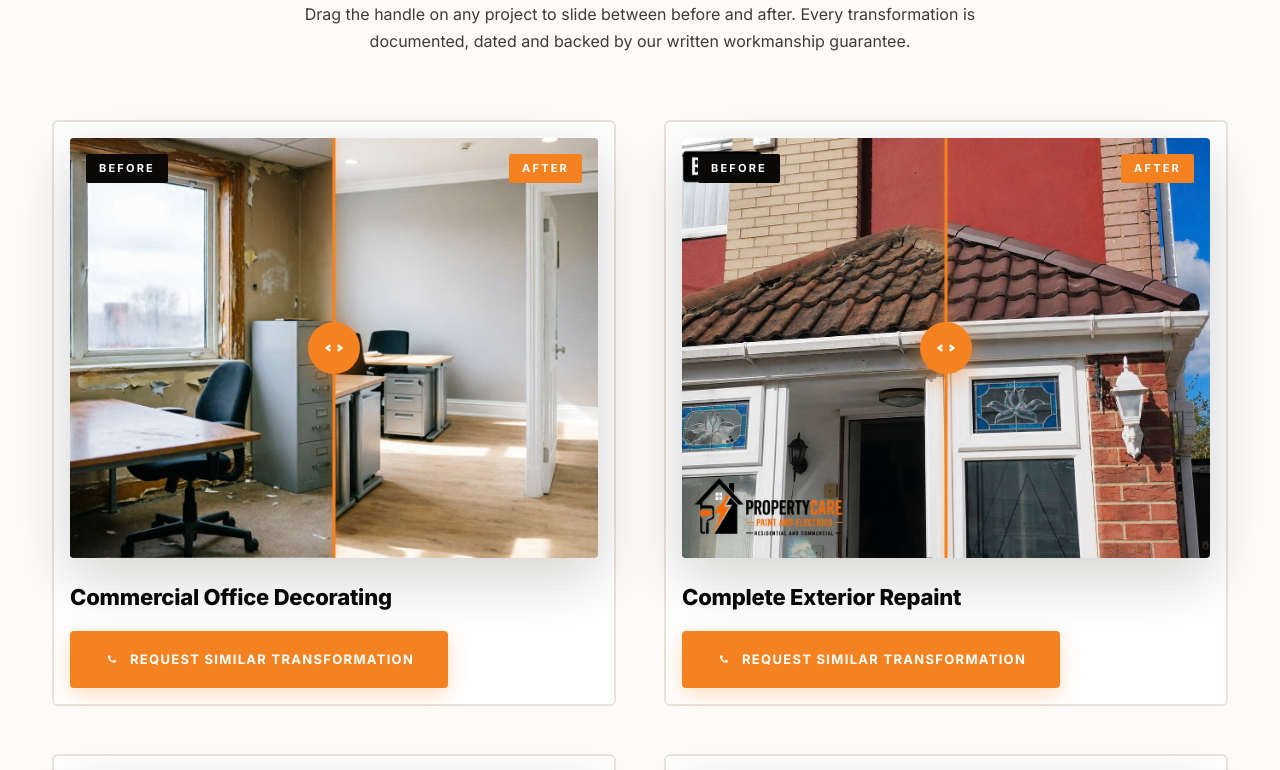
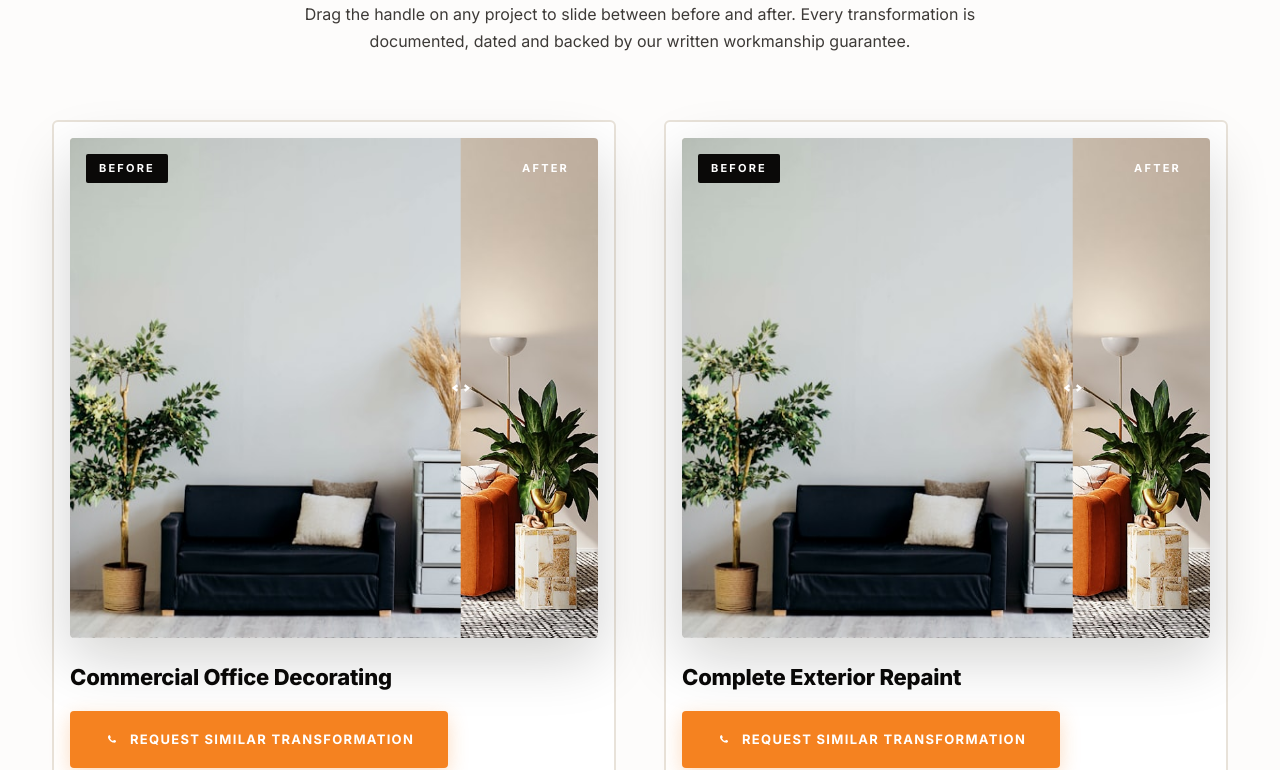
Before and after one commit to bickyblinkz30/Propertycare, a Next.js app: page /portfolio in a window 1280 px wide. Shown: the part 5580-6350 px from the top of the page. Built offline with nearby package versions, Linux system fonts and the light colour scheme.

Commit message:
Restore src/app/components/BeforeAfterSlider.tsx to go-live state (5d8daae) — revert accidental clobber

```diff
--- a/src/app/components/BeforeAfterSlider.tsx
+++ b/src/app/components/BeforeAfterSlider.tsx
@@ -2,35 +2,26 @@
 import { useEffect, useRef } from "react";
 
 /*
-  Reusable before/after comparison slider (drag the orange handle — mouse + touch).
-  Used prop-less on the home page (falls back to the placeholder pair below) and
-  data-driven in the Portfolio "See The Difference" gallery (one instance per project).
+  Drag-to-reveal before/after comparison slider.
 
-  Pass `before` / `after` as /images/... paths. Paths are URL-encoded internally,
-  so filenames containing spaces or & (e.g. "Hallway & Staircase-...") work as-is.
-  Set `autoplay={false}` when rendering many sliders at once (the Portfolio grid)
-  to avoid running one animation loop per slider.
+  Image pairs are passed in as props so the same component can power multiple
+  transformations. Defaults point at the local placeholder photos in
+  /public/images/placeholders/ — swap these for real client project photos
+  via the `beforeAfterTransformations` array in src/lib/images.ts.
 */
-const DEFAULT_BEFORE = "/images/placeholders/before-1.jpg";
-const DEFAULT_AFTER = "/images/placeholders/after-1.jpg";
-
-type Props = {
-  before?: string;
-  after?: string;
-  beforeAlt?: string;
-  afterAlt?: string;
-  height?: number;
-  autoplay?: boolean;
+export type BeforeAfterEntry = {
+  beforeImg: string;
+  afterImg: string;
+  caption?: string;
+  location?: string;
 };
 
 export default function BeforeAfterSlider({
-  before = DEFAULT_BEFORE,
-  after = DEFAULT_AFTER,
-  beforeAlt = "Before renovation",
-  afterAlt = "Renovated result",
-  height = 500,
-  autoplay = true,
-}: Props) {
+  beforeImg = "/images/placeholders/before-1.jpg",
+  afterImg = "/images/placeholders/after-1.jpg",
+  caption,
+  location,
+}: BeforeAfterEntry) {
   const wrapRef = useRef<HTMLDivElement>(null);
   const beforeRef = useRef<HTMLDivElement>(null);
   const divRef = useRef<HTMLDivElement>(null);
@@ -55,7 +46,6 @@ export default function BeforeAfterSlider({
   }
 
   useEffect(() => {
-    if (autoplay) {
     autoRef.current = setInterval(() => {
       angleRef.current += dirRef.current * 0.5;
       if (angleRef.current <= 18 || angleRef.current >= 82) dirRef.current *= -1;
@@ -65,7 +55,6 @@ export default function BeforeAfterSlider({
         setSlider(r.left + r.width * (angleRef.current / 100));
       }
     }, 16);
-    }
 
     const mm = (e: MouseEvent) => { if (dragging.current) setSlider(e.clientX); };
     const tm = (e: TouchEvent) => { if (dragging.current) setSlider(e.touches[0].clientX); };
@@ -82,42 +71,51 @@ export default function BeforeAfterSlider({
       window.removeEventListener("mouseup", up);
       window.removeEventListener("touchend", up);
     };
-  }, [autoplay]);
+  }, []);
 
   const start = (x: number) => { stopAuto(); dragging.current = true; setSlider(x); };
-
-  const beforeSrc = encodeURI(before);
-  const afterSrc = encodeURI(after);
 
   return (
     <div
       ref={wrapRef}
       onMouseDown={(e) => start(e.clientX)}
       onTouchStart={(e) => start(e.touches[0].clientX)}
-      style={{ position: "relative", height, overflow: "hidden", borderRadius: 4, cursor: "ew-resize", userSelect: "none", boxShadow: "0 20px 60px rgba(10,9,8,0.18)" }}
+      style={{ position: "relative", height: 500, overflow: "hidden", borderRadius: 4, cursor: "ew-resize", userSelect: "none", boxShadow: "0 20px 60px rgba(10,9,8,0.18)" }}
     >
       {/* AFTER (full image underneath) */}
       <div style={{ position: "absolute", inset: 0 }}>
         {/* eslint-disable-next-line @next/next/no-img-element */}
-        <img src={afterSrc} alt={afterAlt} style={{ width: "100%", height: "100%", objectFit: "cover", display: "block" }} />
-        <div style={{ position: "absolute", top: 16, right: 16, background: "#F58220", color: "#fff", fontSize: 11, fontWeight: 700, letterSpacing: "0.2em", textTransform: "uppercase", padding: "6px 13px", borderRadius: 2 }}>After</div>
+        <img src={afterImg} alt="Renovated interior" style={{ width: "100%", height: "100%", objectFit: "cover", display: "block" }} />
+        <div style={{ position: "absolute", top: 16, right: 16, background: "var(--color-accent)", color: "#fff", fontSize: 11, fontWeight: 700, letterSpacing: "0.2em", textTransform: "uppercase", padding: "6px 13px", borderRadius: 2 }}>After</div>
       </div>
 
       {/* BEFORE (clipped by slider position) */}
       <div ref={beforeRef} style={{ position: "absolute", inset: 0, clipPath: "inset(0 50% 0 0)" }}>
         {/* eslint-disable-next-line @next/next/no-img-element */}
-        <img src={beforeSrc} alt={beforeAlt} style={{ width: "100%", height: "100%", objectFit: "cover", display: "block" }} />
+        <img src={beforeImg} alt="Before renovation" style={{ width: "100%", height: "100%", objectFit: "cover", display: "block" }} />
         <div style={{ position: "absolute", top: 16, left: 16, background: "#0A0908", color: "#fff", fontSize: 11, fontWeight: 700, letterSpacing: "0.2em", textTransform: "uppercase", padding: "6px 13px", borderRadius: 2 }}>Before</div>
       </div>
 
       {/* Divider */}
-      <div ref={divRef} style={{ position: "absolute", top: 0, bottom: 0, width: 3, background: "#F58220", left: "50%", transform: "translateX(-50%)", zIndex: 10, pointerEvents: "none", boxShadow: "0 0 10px rgba(245,130,32,0.5)" }} />
+      <div ref={divRef} style={{ position: "absolute", top: 0, bottom: 0, width: 3, background: "var(--color-accent)", left: "50%", transform: "translateX(-50%)", zIndex: 10, pointerEvents: "none", boxShadow: "0 0 10px rgba(var(--color-accent-rgb),0.5)" }} />
       {/* Knob */}
-      <div ref={knobRef} style={{ position: "absolute", top: "50%", left: "50%", transform: "translate(-50%,-50%)", width: 52, height: 52, background: "#F58220", borderRadius: "50%", display: "flex", alignItems: "center", justifyContent: "center", pointerEvents: "none", zIndex: 11, boxShadow: "0 6px 24px rgba(245,130,32,0.5)" }}>
+      <div ref={knobRef} style={{ position: "absolute", top: "50%", left: "50%", transform: "translate(-50%,-50%)", width: 52, height: 52, background: "var(--color-accent)", borderRadius: "50%", display: "flex", alignItems: "center", justifyContent: "center", pointerEvents: "none", zIndex: 11, boxShadow: "0 6px 24px rgba(var(--color-accent-rgb),0.5)" }}>
         <svg width="22" height="22" viewBox="0 0 24 24" fill="none" stroke="#fff" strokeWidth="2.5">
           <path d="M8 9l-4 3 4 3M16 9l4 3-4 3" />
         </svg>
       </div>
+
+      {/* Optional caption overlay */}
+      {(caption || location) && (
+        <div style={{ position: "absolute", left: 0, right: 0, bottom: 0, zIndex: 12, pointerEvents: "none", padding: "26px 18px 16px", background: "linear-gradient(to top, rgba(10,9,8,0.85), transparent)" }}>
+          {location && (
+            <div style={{ fontSize: 10, fontWeight: 800, letterSpacing: "0.2em", textTransform: "uppercase", color: "var(--color-accent)", marginBottom: 4 }}>{location}</div>
+          )}
+          {caption && (
+            <div style={{ fontSize: 16, fontWeight: 800, color: "#fff", letterSpacing: "-0.01em", lineHeight: 1.3 }}>{caption}</div>
+          )}
+        </div>
+      )}
     </div>
   );
 }
```
Lines whose indentation alone changed are shown as unchanged.
